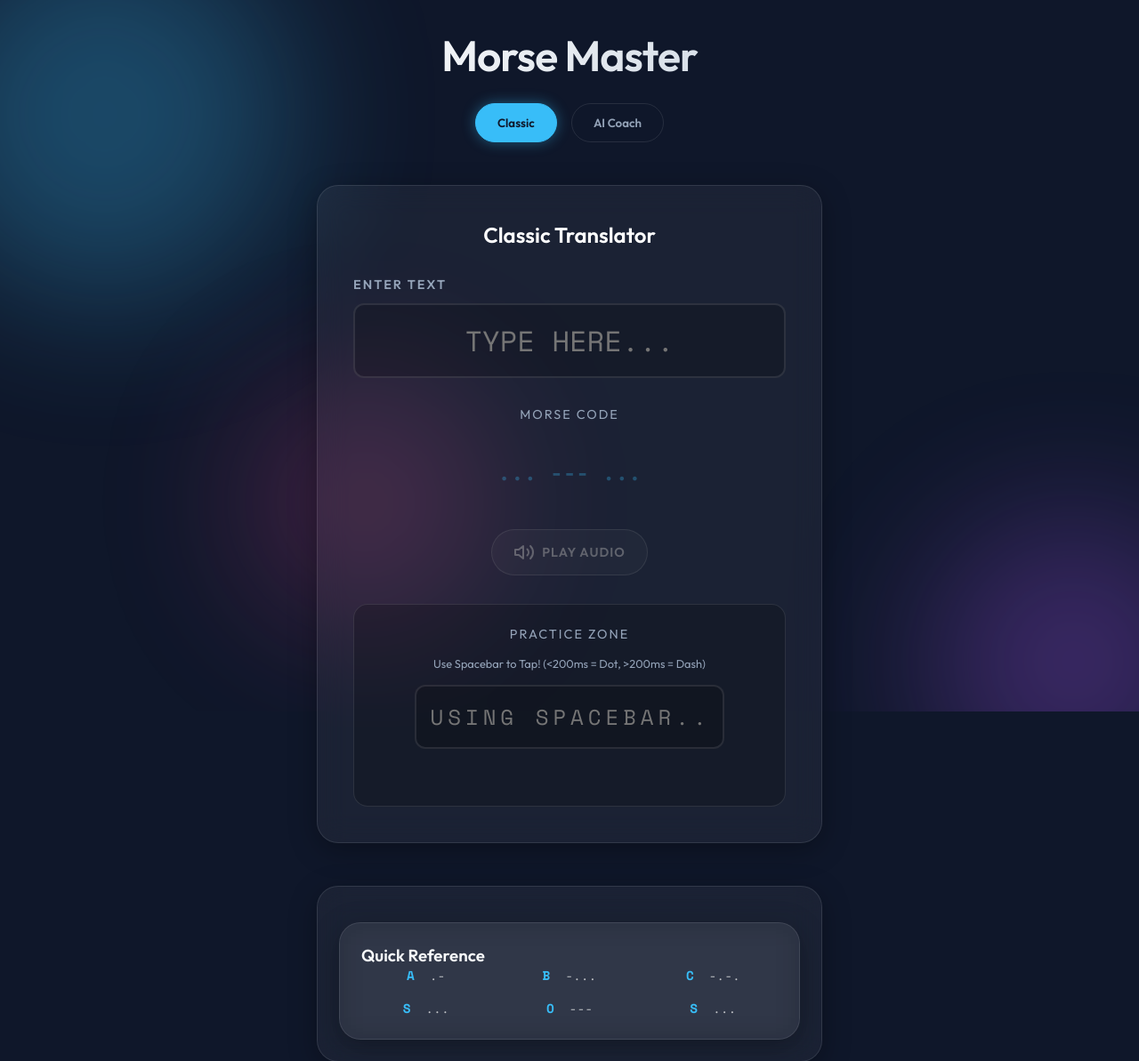
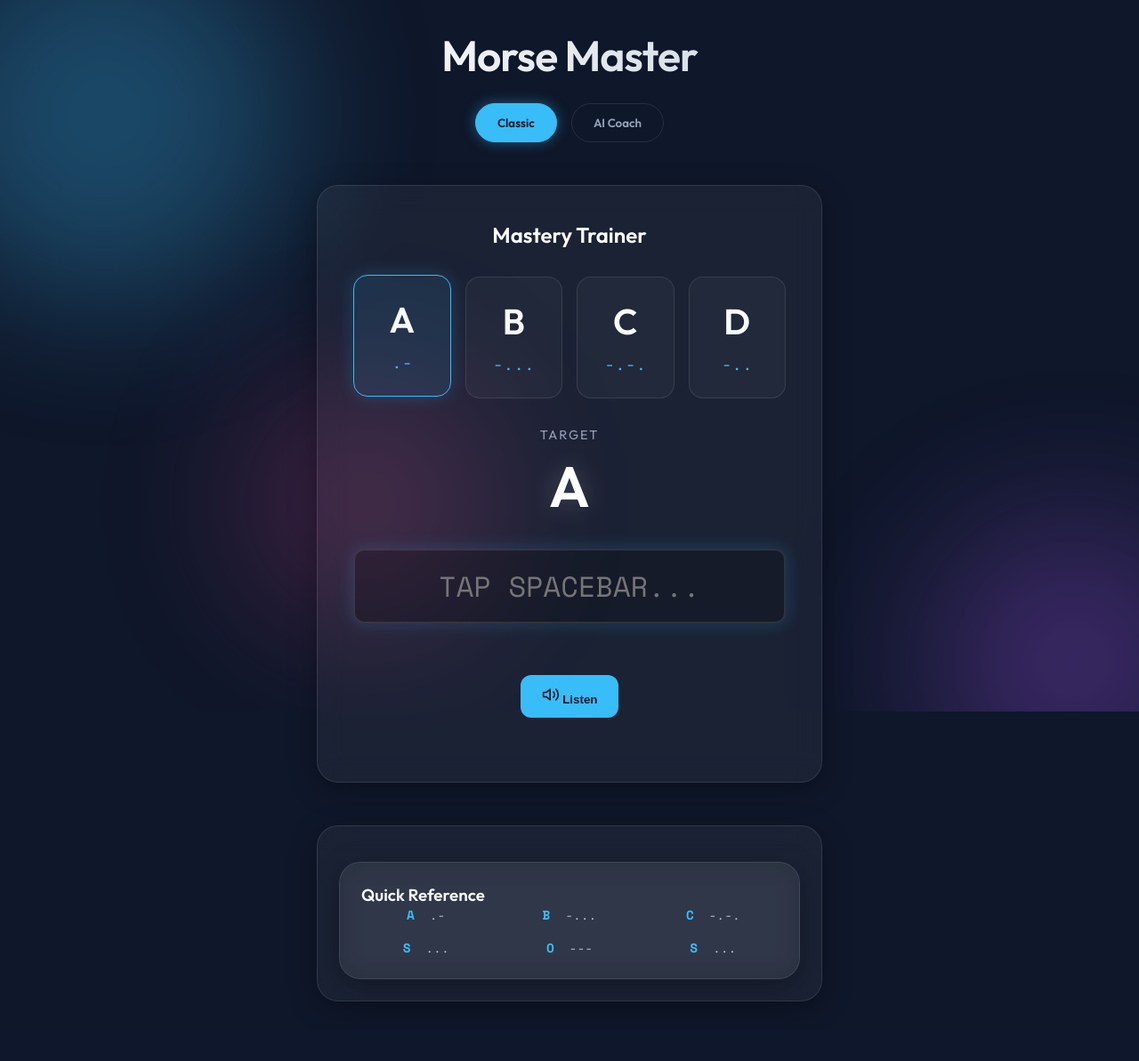
Before and after one commit to chihlee10009/vibecode_proj3_morse_code, a Flask app: page / in a window 1280 px wide. Shown: the top 1193 px of the page at 89% size. After the commit the page ends 1126 px from the top, so only its background shows below. Run offline with Flask 3, Linux system fonts and the light colour scheme.

```diff
--- a/static/script.js
+++ b/static/script.js
@@ -1,112 +1,111 @@
 document.addEventListener('DOMContentLoaded', () => {
     // DOM Elements
-    const views = {
-        classic: document.getElementById('classicView'),
-        ai: document.getElementById('aiView')
-    };
-    const modeBtns = {
-        classic: document.getElementById('modeClassicBtn'),
-        ai: document.getElementById('modeAIBtn')
+    const cardsContainer = document.getElementById('cardsContainer');
+    const targetCharElem = document.getElementById('targetChar');
+    const masteryInput = document.getElementById('masteryInput');
+    const feedback = document.getElementById('feedback');
+    const playTargetBtn = document.getElementById('playTargetBtn');
+
+    // State
+    const currentSet = ['A', 'B', 'C', 'D'];
+    let targetChar = '';
+
+    // Morse Dictionary (Client-side for Phase 1 speed)
+    const MORSE_CODE_DICT = {
+        'A':'.-', 'B':'-...', 'C':'-.-.', 'D':'-..', 'E':'.',
+        'F':'..-.', 'G':'--.', 'H':'....', 'I':'..', 'J':'.---',
+        'K':'-.-', 'L':'.-..', 'M':'--', 'N':'-.', 'O':'---',
+        'P':'.--.', 'Q':'--.-', 'R':'.-.', 'S':'...', 'T':'-',
+        'U':'..-', 'V':'...-', 'W':'.--', 'X':'-..-', 'Y':'-.--',
+        'Z':'--..', '1':'.----', '2':'..---', '3':'...--',
+        '4':'....-', '5':'.....', '6':'-....', '7':'--...',
+        '8':'---..', '9':'----.', '0':'-----'
     };
 
-    // Classic Elements
-    const textInput = document.getElementById('textInput');
-    const morseOutput = document.getElementById('morseOutput');
-    const playBtn = document.getElementById('playBtn');
-    const practiceInput = document.getElementById('practiceInput');
-    const feedback = document.getElementById('feedback');
-
-    // AI Elements
-    const modelSelect = document.getElementById('modelSelect');
-    const nextChallengeBtn = document.getElementById('nextChallengeBtn');
-    const challengeText = document.getElementById('challengeText');
-    const aiInput = document.getElementById('aiInput');
-    const aiFeedback = document.getElementById('aiFeedback');
-    const statsContent = document.getElementById('statsContent');
-
-    // Audio
+    // Audio State
     let audioCtx = null;
-    let isPlaying = false;
     let keyerOsc = null;
     let keyerGain = null;
     let spaceKeyDownTime = 0;
 
-    // --- Mode Switching ---
-    function switchMode(mode) {
-        if (mode === 'classic') {
-            views.classic.classList.remove('hidden');
-            views.ai.classList.add('hidden');
-            modeBtns.classic.classList.add('active');
-            modeBtns.ai.classList.remove('active');
-            textInput.focus();
-        } else {
-            views.classic.classList.add('hidden');
-            views.ai.classList.remove('hidden');
-            modeBtns.classic.classList.remove('active');
-            modeBtns.ai.classList.add('active');
-            updateStats();
-        }
+    // --- Init ---
+    initGame();
+
+    function initGame() {
+        renderCards();
+        pickNewTarget();
+        setupKeyer(masteryInput);
+        masteryInput.focus();
     }
 
-    modeBtns.ai.addEventListener('click', () => switchMode('ai'));
+    function renderCards() {
+        cardsContainer.innerHTML = currentSet.map(char => `
+            <div class="mastery-card" id="card-${char}">
+                <div class="char">${char}</div>
+                <div class="morse">${MORSE_CODE_DICT[char]}</div>
+            </div>
+        `).join('');
+    }
 
-    // Fetch Models on Load
-    fetch('/api/models')
-        .then(res => res.json())
-        .then(data => {
-            if (data.models && data.models.length > 0) {
-                modelSelect.innerHTML = data.models.map(m =>
-                    `<option value="${m}">${m.replace(/-/g, ' ').replace(/\b\w/g, l => l.toUpperCase())}</option>`
-                ).join('');
-            }
-        })
-        .catch(err => console.error('Failed to fetch models:', err));
+    function pickNewTarget() {
+        // Randomly pick one from current set
+        // In later phases, this will be weighted by stats
+        const randomIndex = Math.floor(Math.random() * currentSet.length);
+        targetChar = currentSet[randomIndex];
+        updateUIForTarget();
+    }
 
-    // --- Classic Mode Logic ---
-    textInput.addEventListener('input', async (e) => {
-        const text = e.target.value;
-        if (text.trim() === '') {
-            morseOutput.innerHTML = '<span class="placeholder">... --- ...</span>';
-            playBtn.disabled = true;
-            return;
-        }
+    function updateUIForTarget() {
+        targetCharElem.textContent = targetChar;
+        // Highlight active card
+        document.querySelectorAll('.mastery-card').forEach(c => c.classList.remove('active'));
+        const card = document.getElementById(`card-${targetChar}`);
+        if (card) card.classList.add('active');
 
-        try {
-            const data = await fetchTranslation(text);
-            morseOutput.textContent = data.morse;
-            playBtn.disabled = false;
-        } catch (error) {
-            console.error(error);
+        masteryInput.value = '';
+        feedback.textContent = '';
+        feedback.className = 'feedback-msg';
+        masteryInput.style.borderColor = 'var(--glass-border)';
+    }
+
+    // --- Input Logic ---
+    masteryInput.addEventListener('input', (e) => {
+        const input = e.target.value.trim();
+        const targetMorse = MORSE_CODE_DICT[targetChar];
+
+        if (input === targetMorse) {
+            handleSuccess();
+        } else if (targetMorse.startsWith(input)) {
+            // Typing correctly so far
+            masteryInput.style.borderColor = 'var(--glass-border)';
+        } else {
+            // Mistake
+            masteryInput.style.borderColor = '#f87171';
         }
     });
 
-    async function fetchTranslation(text) {
-        const res = await fetch('/translate', {
-            method: 'POST',
-            headers: {'Content-Type': 'application/json'},
-            body: JSON.stringify({ text: text })
-        });
-        if (!res.ok) throw new Error('Translation failed');
-        return await res.json();
+    function handleSuccess() {
+        feedback.textContent = 'Correct!';
+        feedback.className = 'feedback-msg correct';
+        masteryInput.style.borderColor = '#4ade80';
+
+        // Play success sound? Or just wait
+        setTimeout(() => {
+            pickNewTarget();
+        }, 500);
     }
 
-    // Play Audio
-    playBtn.addEventListener('click', async () => {
-        if (isPlaying) return;
-        initAudio();
-        const code = morseOutput.textContent;
-        await playMorseCode(code, playBtn);
+    // --- Audio Logic ---
+    playTargetBtn.addEventListener('click', () => {
+        initAudio(); // user interaction trigger
+        playMorseCode(MORSE_CODE_DICT[targetChar], playTargetBtn);
     });
 
-    // Practice Logic
-    function handlePracticeCommon(inputElem, targetText, feedbackElem) {
-        // We only validate against translated morse of targetText
-        // For classic, target is morseOutput text
-        // For AI, target is translated challenge
+    function initAudio() {
+        if (!audioCtx) audioCtx = new (window.AudioContext || window.webkitAudioContext)();
+        if (audioCtx.state === 'suspended') audioCtx.resume();
     }
 
-    // Classic Practice (Keyer & Text)
-    // Re-implementing Keyer for both inputs
     function setupKeyer(input) {
         input.addEventListener('keydown', (e) => {
             if (e.code === 'Space' && !e.repeat) {
@@ -126,149 +125,6 @@ document.addEventListener('DOMContentLoaded', () => {
                 input.dispatchEvent(new Event('input'));
             }
         });
-    }
-
-    setupKeyer(practiceInput);
-    setupKeyer(aiInput); // AI input also supports keyer!
-
-    // Classic Validation
-    practiceInput.addEventListener('input', (e) => {
-        const input = e.target.value.trim();
-        const target = morseOutput.textContent.trim();
-        validateInput(input, target, practiceInput, feedback);
-    });
-
-    // --- AI Mode Logic ---
-    nextChallengeBtn.addEventListener('click', async () => {
-        challengeText.textContent = "THINKING...";
-        nextChallengeBtn.disabled = true;
-
-        try {
-            const res = await fetch('/api/generate_challenge', {
-                method: 'POST',
-                headers: {'Content-Type': 'application/json'},
-                body: JSON.stringify({ model: modelSelect.value })
-            });
-            const data = await res.json();
-
-            if (data.error) {
-                challengeText.textContent = "ERROR";
-                aiFeedback.textContent = data.error;
-            } else {
-                challengeText.textContent = data.challenge;
-                challengeText.dataset.target = data.challenge; // Store for validation
-                aiInput.value = '';
-                aiFeedback.textContent = '';
-                aiInput.style.borderColor = 'var(--glass-border)';
-                aiInput.focus();
-            }
-        } catch (e) {
-            challengeText.textContent = "ERROR";
-        } finally {
-            nextChallengeBtn.disabled = false;
-        }
-    });
-
-    // AI Validation
-    aiInput.addEventListener('input', async (e) => {
-        const input = e.target.value.trim();
-        const challenge = challengeText.textContent; // Word like "HELLO"
-
-        // We need Morse for the challenge to match against input
-        // Let's fetch it or assume user knows it?
-        // User asked for "typing morse code after it is shown".
-        // In AI mode, we show text, user types Morse. We need to verify correctness.
-        // We can check strictly or lazily.
-        // Let's translate challenge to Morse first to compare.
-
-        if (!challenge || challenge === "THINKING..." || challenge === "ERROR") return;
-
-        try {
-            // Optimization: Cache this or do it once. For now, fetch for simplicity.
-            const data = await fetchTranslation(challenge);
-            const targetMorse = data.morse.replace(/\s\/\s/g, ' / '); // Normalize spaces
-
-            // Allow loose matching (extra spaces)
-            const normalizedInput = input.replace(/\s+/g, ' ').trim();
-            const normalizedTarget = targetMorse.replace(/\s+/g, ' ').trim();
-
-            if (normalizedInput === normalizedTarget) {
-                aiFeedback.textContent = 'Correct! 🎉';
-                aiFeedback.className = 'feedback-msg correct';
-                aiInput.style.borderColor = '#4ade80';
-                reportResult(challenge, true);
-
-                // Auto-refresh stats
-                setTimeout(updateStats, 1000);
-            } else if (normalizedTarget.startsWith(normalizedInput)) {
-                 aiFeedback.textContent = '...';
-                 aiFeedback.className = 'feedback-msg';
-                 aiInput.style.borderColor = 'var(--glass-border)';
-            } else {
-                 aiFeedback.textContent = 'Incorrect';
-                 aiFeedback.className = 'feedback-msg incorrect';
-                 aiInput.style.borderColor = '#f87171';
-            }
-        } catch (e) {
-            console.error(e);
-        }
-    });
-
-    async function reportResult(text, success) {
-        // Prevent duplicate reporting? user can keep typing.
-        // Ideally debounce or flag "completed".
-        if (aiInput.dataset.completed === text) return;
-        aiInput.dataset.completed = text;
-
-        await fetch('/api/report_result', {
-            method: 'POST',
-            headers: {'Content-Type': 'application/json'},
-            body: JSON.stringify({ text: text, success: success })
-        });
-    }
-
-    async function updateStats() {
-        try {
-            const res = await fetch('/api/stats');
-            const data = await res.json();
-
-            if (data.stats.length === 0) {
-                statsContent.innerHTML = '<p>No stats yet. Practice more!</p>';
-                return;
-            }
-
-            statsContent.innerHTML = data.stats.map(s => `
-                <div class="stat-item">
-                    <span>${s.character}</span>
-                    <span>${s.accuracy.toFixed(0)}% (${s.successes}/${s.attempts})</span>
-                </div>
-            `).join('');
-        } catch (e) {
-            statsContent.innerHTML = 'Failed to load stats';
-        }
-    }
-
-    // --- Helpers ---
-    function validateInput(input, target, inputElem, feedbackElem) {
-         if (input === target) {
-            feedbackElem.textContent = 'Correct! 🎉';
-            feedbackElem.className = 'feedback-msg correct';
-            inputElem.style.borderColor = '#4ade80';
-        } else if (target.startsWith(input)) {
-            feedbackElem.textContent = '...';
-            feedbackElem.className = 'feedback-msg';
-            inputElem.style.borderColor = 'var(--glass-border)';
-        } else {
-            feedbackElem.textContent = 'Incorrect';
-            feedbackElem.className = 'feedback-msg incorrect';
-            inputElem.style.borderColor = '#f87171';
-        }
-    }
-
-    // Audio Helpers
-    function initAudio() {
-        if (!audioCtx) audioCtx = new (window.AudioContext || window.webkitAudioContext)();
-        if (audioCtx.state === 'suspended') audioCtx.resume();
     }
 
     function startManualTone() {
@@ -302,11 +158,8 @@ document.addEventListener('DOMContentLoaded', () => {
         }
     }
 
-    // Reuse playMorseCode from previous steps (omitted details for brevity, assumed copied or preserved if using append, but since I am overwriting, I must include it)
     async function playMorseCode(code, btn) {
-        isPlaying = true;
-        btn.disabled = true;
-        btn.innerHTML = 'Playing...';
+        if (btn) btn.disabled = true;
 
         const dot = 0.08;
         let now = audioCtx.currentTime + 0.1;
@@ -318,22 +171,13 @@ document.addEventListener('DOMContentLoaded', () => {
             } else if (char === '-') {
                 tone(now, dot * 3);
                 now += dot * 3;
-            } else if (char === ' ') {
-                now += dot;
-            } else if (char === '/') {
-                now += dot * 7;
             }
-            if (char === '.' || char === '-') now += dot;
+            if (char === '.' || char === '-') now += dot; // inter-gap
         }
 
         const duration = (now - audioCtx.currentTime) * 1000;
         setTimeout(() => {
-            isPlaying = false;
-            btn.disabled = false;
-            btn.innerHTML = `
-                <svg xmlns="http://www.w3.org/2000/svg" width="24" height="24" viewBox="0 0 24 24" fill="none" stroke="currentColor" stroke-width="2" stroke-linecap="round" stroke-linejoin="round"><polygon points="11 5 6 9 2 9 2 15 6 15 11 19 11 5"></polygon><path d="M19.07 4.93a10 10 0 0 1 0 14.14M15.54 8.46a5 5 0 0 1 0 7.07"></path></svg>
-                Play Audio
-            `;
+            if (btn) btn.disabled = false;
         }, duration);
     }
 
--- a/static/style.css
+++ b/static/style.css
@@ -329,23 +329,65 @@ input[type="text"]:focus {
     box-shadow: 0 5px 15px rgba(56, 189, 248, 0.4);
 }
 
-.challenge-box {
+/* Mastery Trainer Styles */
+.cards-container {
+    display: grid;
+    grid-template-columns: repeat(2, 1fr);
+    gap: 1rem;
+    margin-bottom: 2rem;
+}
+
+.mastery-card {
+    background: rgba(255, 255, 255, 0.03);
+    border: 1px solid var(--glass-border);
+    border-radius: 16px;
+    padding: 1.5rem;
+    text-align: center;
+    transition: all 0.3s ease;
+}
+
+.mastery-card.active {
+    border-color: var(--accent);
+    background: rgba(56, 189, 248, 0.1);
+    box-shadow: 0 0 20px rgba(56, 189, 248, 0.2);
+    transform: translateY(-2px);
+}
+
+.mastery-card .char {
+    font-size: 2.5rem;
+    font-weight: 700;
+    margin-bottom: 0.5rem;
+}
+
+.mastery-card .morse {
+    font-family: 'Space Mono', monospace;
+    color: var(--accent);
+    font-size: 1.2rem;
+}
+
+.active-challenge {
     text-align: center;
     margin-bottom: 2rem;
 }
 
 .challenge-label {
+    font-size: 0.9rem;
     color: #94a3b8;
-    text-transform: uppercase;
-    font-size: 0.8rem;
-    letter-spacing: 1px;
+    letter-spacing: 2px;
     margin-bottom: 0.5rem;
 }
 
-.challenge-text {
-    font-size: 2.5rem;
+.target-char {
+    font-size: 4rem;
     font-weight: 700;
     color: #fff;
+    text-shadow: 0 0 30px rgba(255, 255, 255, 0.2);
+}
+
+@media (min-width: 600px) {
+    .cards-container {
+        grid-template-columns: repeat(4, 1fr);
+    }
 }
 
 .stats-panel {
--- a/templates/index.html
+++ b/templates/index.html
@@ -25,56 +25,28 @@
             </div>
         </header>
 
-        <main id="classicView" class="glass-card">
-            <h2 class="section-title">Classic Translator</h2>
-            <div class="input-group">
-                <label for="textInput">Enter Text</label>
-                <input type="text" id="textInput" placeholder="Type here..." maxlength="50" autocomplete="off">
+        <main id="masteryView" class="glass-card">
+            <h2 class="section-title">Mastery Trainer</h2>
+
+            <div id="cardsContainer" class="cards-container">
+                <!-- Cards injected by JS -->
             </div>
 
-            <div class="output-group">
-                <div class="output-label">Morse Code</div>
-                <div id="morseOutput" class="morse-display">
-                    <span class="placeholder">... --- ...</span>
-                </div>
-                <button id="playBtn" class="play-btn" aria-label="Play Morse Code" disabled>
-                    <svg xmlns="http://www.w3.org/2000/svg" width="24" height="24" viewBox="0 0 24 24" fill="none" stroke="currentColor" stroke-width="2" stroke-linecap="round" stroke-linejoin="round"><polygon points="11 5 6 9 2 9 2 15 6 15 11 19 11 5"></polygon><path d="M19.07 4.93a10 10 0 0 1 0 14.14M15.54 8.46a5 5 0 0 1 0 7.07"></path></svg>
-                    Play Audio
-                </button>
+            <div class="active-challenge">
+                <div class="challenge-label">TARGET</div>
+                <div id="targetChar" class="target-char">A</div>
             </div>
 
-            <div class="practice-group glass-card-inner">
-                <div class="output-label">Practice Zone</div>
-                <p class="practice-hint">Use Spacebar to Tap! (<200ms = Dot, >200ms = Dash)</p>
-                <input type="text" id="practiceInput" placeholder="Using Spacebar..." autocomplete="off" disabled>
+            <div class="input-group">
+                <input type="text" id="masteryInput" placeholder="Tap Spacebar..." autocomplete="off">
                 <div id="feedback" class="feedback-msg"></div>
             </div>
-        </main>
 
-        <main id="aiView" class="glass-card hidden">
-            <h2 class="section-title">AI Challenge</h2>
             <div class="controls-row">
-                <select id="modelSelect" class="glass-select">
-                    <option value="gemini-2.0-flash-exp">Gemini 2.0 Flash</option>
-                    <option value="gemini-1.5-pro">Gemini 1.5 Pro</option>
-                    <option value="gemini-1.5-flash">Gemini 1.5 Flash</option>
-                </select>
-                <button id="nextChallengeBtn" class="action-btn">Next Challenge</button>
-            </div>
-
-            <div class="challenge-box">
-                <div class="challenge-label">Translate this:</div>
-                <div id="challengeText" class="challenge-text">LOADING...</div>
-            </div>
-
-            <div class="output-group">
-                <input type="text" id="aiInput" placeholder="Type Morse Code..." autocomplete="off">
-                <div id="aiFeedback" class="feedback-msg"></div>
-            </div>
-
-            <div class="stats-panel glass-card-inner">
-                <h3>Your Stats</h3>
-                <div id="statsContent">Loading stats...</div>
+                 <button id="playTargetBtn" class="action-btn">
+                    <svg xmlns="http://www.w3.org/2000/svg" width="20" height="20" viewBox="0 0 24 24" fill="none" stroke="currentColor" stroke-width="2" stroke-linecap="round" stroke-linejoin="round"><polygon points="11 5 6 9 2 9 2 15 6 15 11 19 11 5"></polygon><path d="M19.07 4.93a10 10 0 0 1 0 14.14M15.54 8.46a5 5 0 0 1 0 7.07"></path></svg>
+                    Listen
+                </button>
             </div>
         </main>
 
```
Also changed, not shown: task.md (+68 -4 lines).
